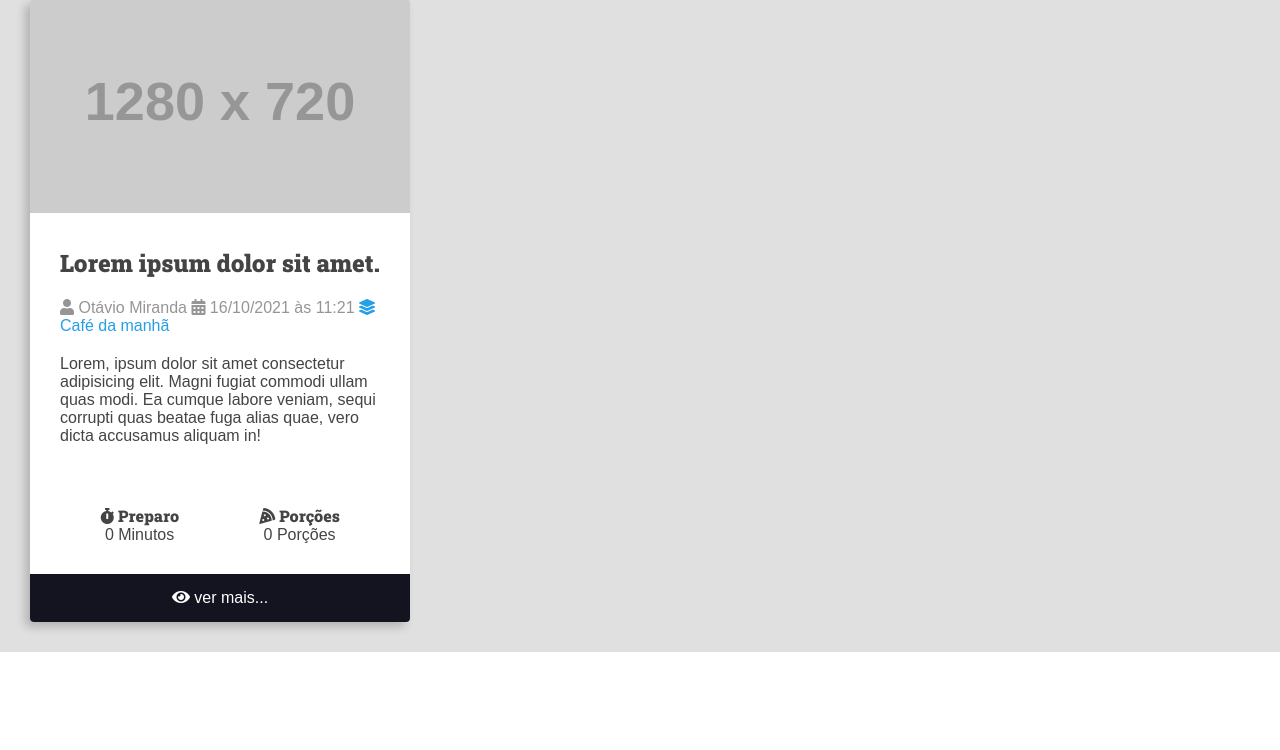
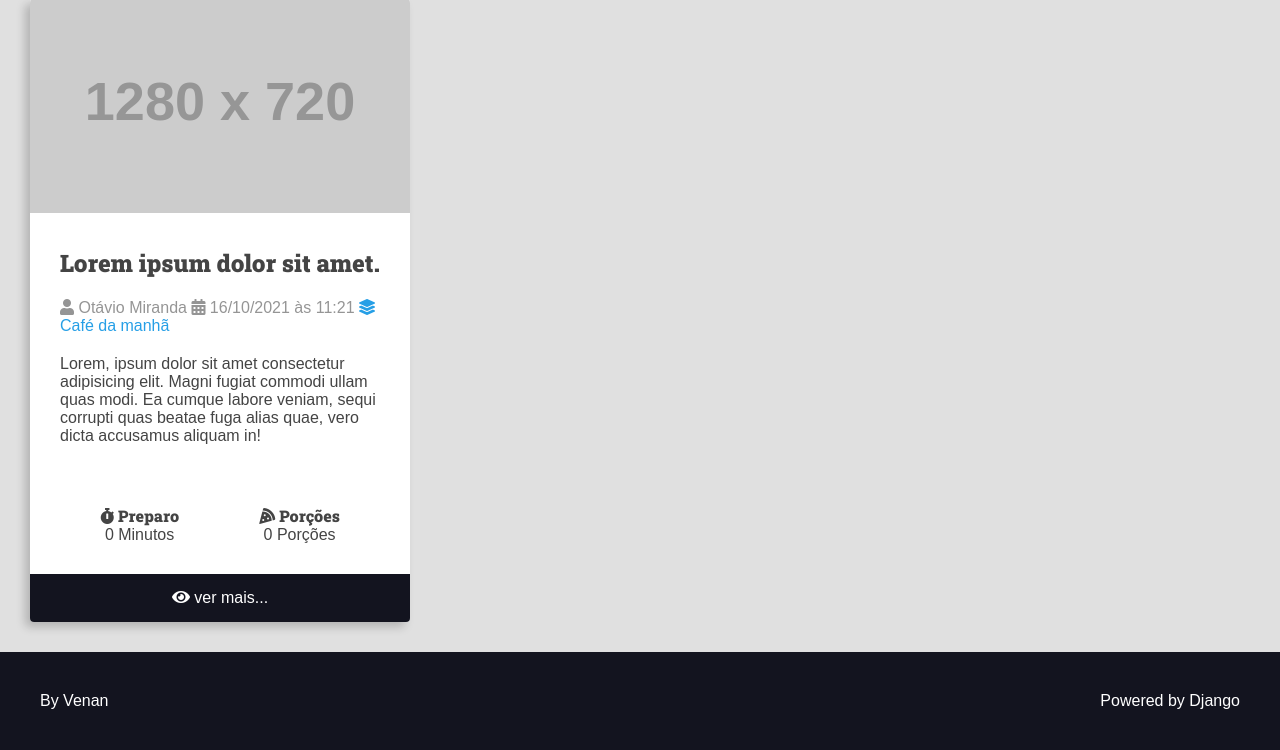
Before and after one commit to Venan42/curso-django-projeto1, a Django app: page / in a window 1280 px wide. Shown: the part 2231-2981 px from the top of the page. Before the commit the page ends 2883 px from the top, so only its background shows below. Run offline with Django 5.2, Linux system fonts and the light colour scheme; grey boxes labelled with a size stand in for pictures from a placeholder-image service; some libraries are stand-ins or nearby versions.

Commit message:
Adding footer

```diff
--- a/recipes/templates/recipes/pages/home.html
+++ b/recipes/templates/recipes/pages/home.html
@@ -18,5 +18,7 @@
             {%include 'recipes/partials/recipe.html'%}
         </div>
     </main>
+
+    {%include 'recipes/partials/footer.html'%}
 </body>
 </html>
--- /dev/null
+++ b/recipes/templates/recipes/partials/footer.html
@@ -0,0 +1,9 @@
+<footer class="main-footer">
+    <div class="developer">
+      <a href="https://github.com/Venan42" target="_blank" rel="noreferrer noopener">By Venan</a>
+    </div>
+
+    <div class="powered">
+      <a href="https://www.djangoproject.com/" target="_blank" rel="noreferrer noopener">Powered by Django</a>
+    </div>
+</footer>
--- a/recipes/templates/recipes/partials/head.html
+++ b/recipes/templates/recipes/partials/head.html
@@ -246,5 +246,24 @@
             filter: brightness(2);
         }
 
+        .main-footer {
+            display: flex;
+            align-items: center;
+            justify-content: space-between;
+            background: var(--color-primary-dark);
+            color: var(--color-white);
+            padding: var(--spacing-gutter-large);
+        }
+
+        .main-footer a {
+            color: var(--color-white);
+            text-decoration: none;
+            transition: all 300ms ease-in-out;
+        }
+
+        .main-footer a:hover {
+            filter: brightness(.8);
+        }
+
     </style>
 </head>
```
